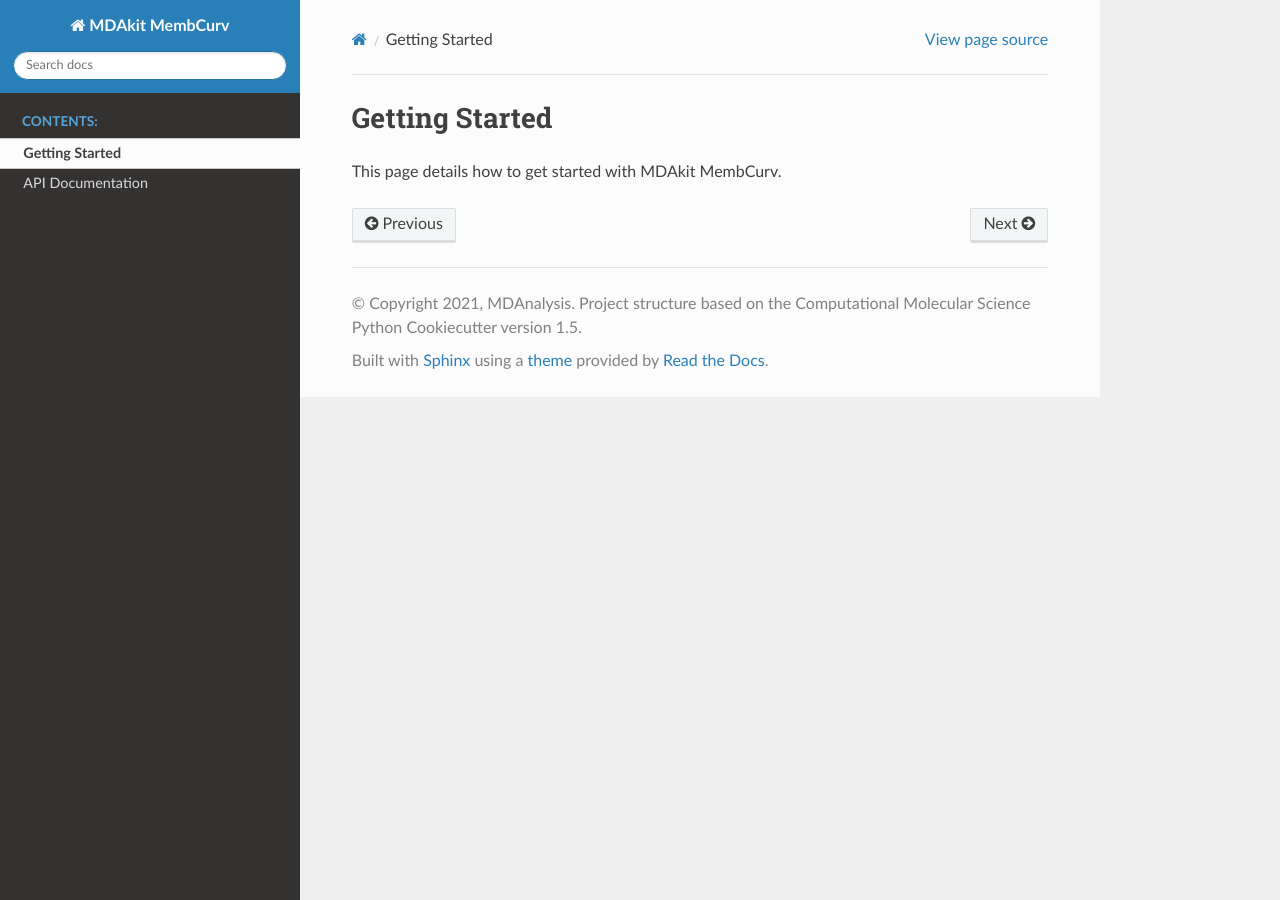
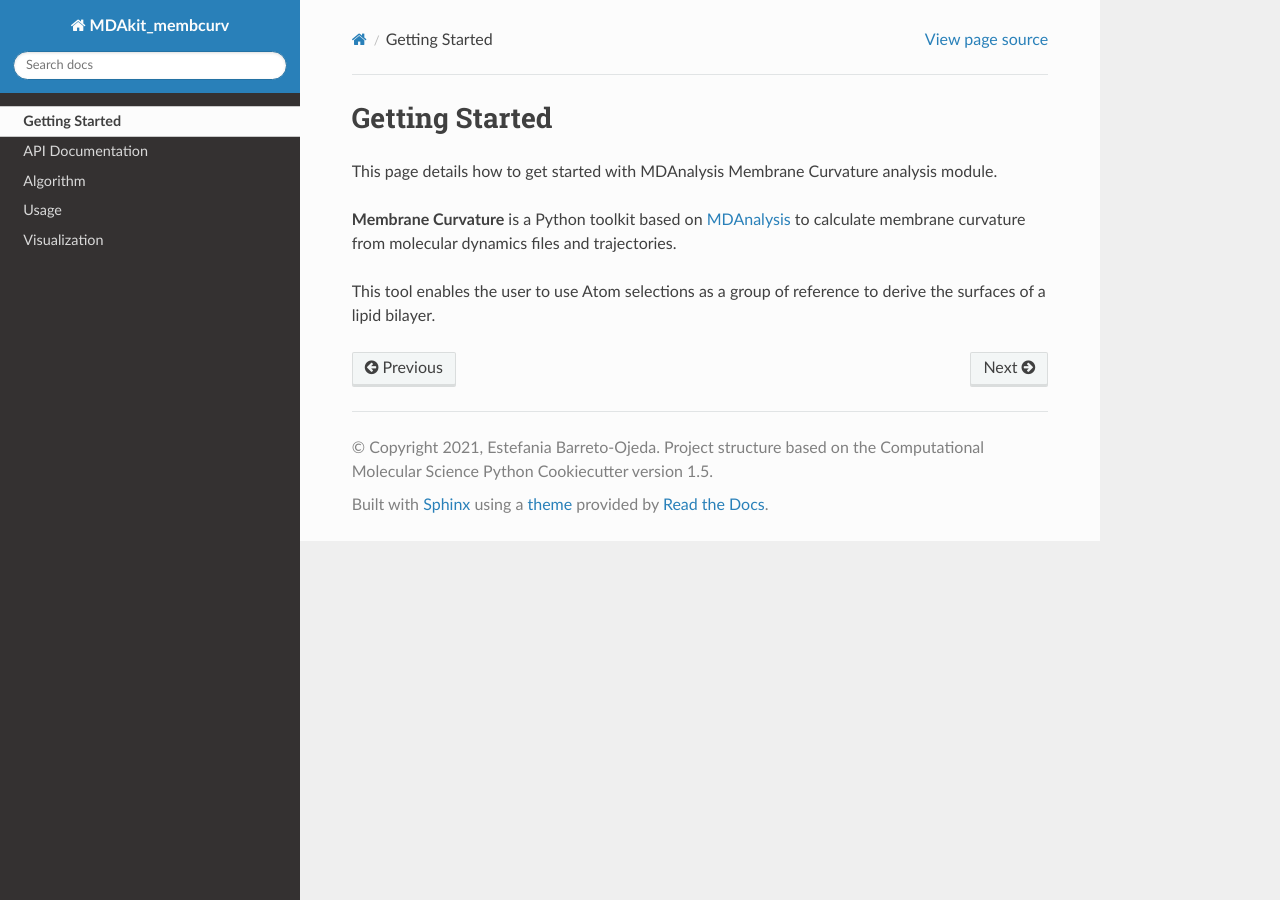
Before and after one commit to MDAnalysis/membrane-curvature, a Sphinx documentation site: the page built from docs/getting_started.rst, in a window 1280 px wide. Built offline with Sphinx 7.4.7 and the Read the Docs theme 2.0.0, drawn with Linux system fonts in a browser that asks for light colours; pages that are not in the unit, such as notebooks, are missing from menus; the version number could not be read and is left out.

Commit message:
Set up documentation. Fixes Issue #6 (#15)
* Added documentation setup and pages.

```diff
--- a/docs/api.rst
+++ b/docs/api.rst
@@ -4,4 +4,7 @@ API Documentation
 .. autosummary::
    :toctree: autosummary
 
+.. toctree::
+
+
    mdakit_membcurv.canvas
--- a/docs/conf.py
+++ b/docs/conf.py
@@ -22,10 +22,10 @@ import mdakit_membcurv
 
 # -- Project information -----------------------------------------------------
 
-project = 'MDAkit MembCurv'
-copyright = ("2021, MDAnalysis. Project structure based on the "
+project = 'MDAkit_membcurv'
+copyright = ("2021, Estefania Barreto-Ojeda. Project structure based on the "
              "Computational Molecular Science Python Cookiecutter version 1.5")
-author = 'MDAnalysis'
+author = 'Estefania Barreto-Ojeda'
 
 # The short X.Y version
 version = ''
--- a/docs/getting_started.rst
+++ b/docs/getting_started.rst
@@ -1,4 +1,14 @@
 Getting Started
 ===============
 
-This page details how to get started with MDAkit MembCurv.
+This page details how to get started with MDAnalysis Membrane Curvature
+analysis module.
+
+
+**Membrane Curvature** is a Python toolkit based on MDAnalysis_ to calculate
+membrane curvature from molecular dynamics files and trajectories.
+
+This tool enables the user to use Atom selections as a group of reference to
+derive the surfaces of a lipid bilayer.
+
+.. _MDAnalysis: https://www.mdanalysis.org
--- /dev/null
+++ b/docs/source/pages/Usage.rst
@@ -0,0 +1,4 @@
+Usage
+=========================================================
+
+[Upcoming]
```
Also changed, not shown: docs/index.rst (+21 -2 lines), docs/requirements.yaml (+5 -2 lines), docs/source/pages/Algorithm.rst (added, +47 -0 lines), docs/source/pages/Visualization.rst (added, +23 -0 lines), docs/source/_static/gridmap.png (added), 1 other file.
